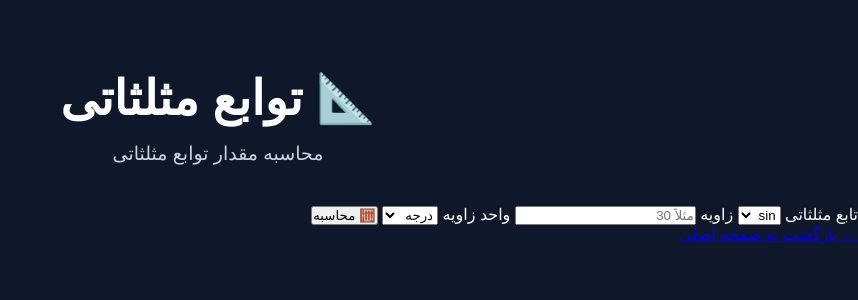
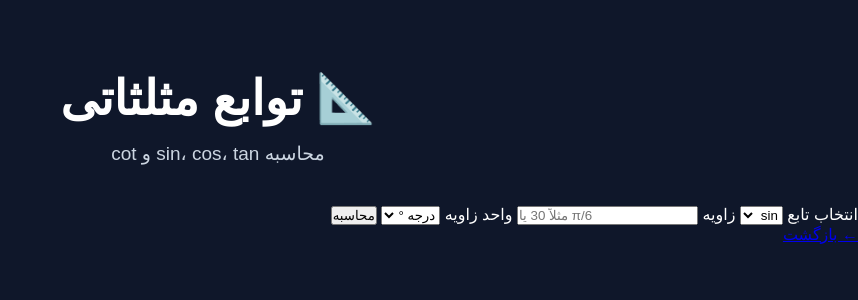
Before and after one commit to nimamath/Math-tools, a Flask app: page /trigonometry in a window 1280 px wide. Shown: the top 300 px of the page, without its empty margins (422-1280 px from the left). Run offline with Flask 3, Linux system fonts and the light colour scheme.

Commit message:
Update trigonometry.html

```diff
--- a/templates/trigonometry.html
+++ b/templates/trigonometry.html
@@ -9,89 +9,112 @@
 
     <link rel="stylesheet"
     href="{{ url_for('static', filename='style.css') }}">
+
 </head>
+
 
 <body>
 
 <header>
+
 <h1>📐 توابع مثلثاتی</h1>
-        <p>محاسبه مقدار توابع مثلثاتی</p>
+
+<p>
+محاسبه sin، cos، tan و cot
+</p>
+
 </header>
+
 
 <main class="calculator">
 
+
 <form method="POST">
 
-            <label for="function">
-                تابع مثلثاتی
+
+<label>
+انتخاب تابع
 </label>
 
-            <select name="function" id="function" required>
+
+<select name="function">
+
 <option value="sin">sin</option>
 <option value="cos">cos</option>
 <option value="tan">tan</option>
 <option value="cot">cot</option>
+
 </select>
 
-            <label for="angle">
+
+
+<label>
 زاویه
 </label>
 
+
 <input
-                type="number"
-                step="any"
+type="text"
 name="angle"
-                id="angle"
-                placeholder="مثلاً 30"
+dir="ltr"
+inputmode="text"
+placeholder="مثلاً 30 یا π/6"
 required
 >
 
-            <label for="unit">
+
+
+<label>
 واحد زاویه
 </label>
 
-            <select name="unit" id="unit" required>
-                <option value="degree">درجه</option>
-                <option value="radian">رادیان</option>
+
+<select name="unit">
+
+<option value="degree">
+درجه °
+</option>
+
+<option value="radian">
+رادیان
+</option>
+
 </select>
 
+
+
 <button type="submit">
-                🧮 محاسبه
+محاسبه
 </button>
+
 
 </form>
 
 
+
 {% if result %}
 
-        <section class="result-card">
+<section class="result">
 
 <h2>نتیجه</h2>
 
-            <div class="result-row">
-                <span>تابع</span>
-                <strong>{{ function }}</strong>
-            </div>
-
-            <div class="result-row">
-                <span>زاویه</span>
-                <strong>{{ angle }} {{ unit }}</strong>
-            </div>
-
-            <div class="result-message">
-                {{ result }}
-            </div>
+<p>
+{{ result | safe }}
+</p>
 
 </section>
 
 {% endif %}
 
 
+
 <a href="/" class="back">
-            ← بازگشت به صفحه اصلی
+← بازگشت
 </a>
 
+
 </main>
+
 
 </body>
 
```
Lines whose indentation alone changed are shown as unchanged.
